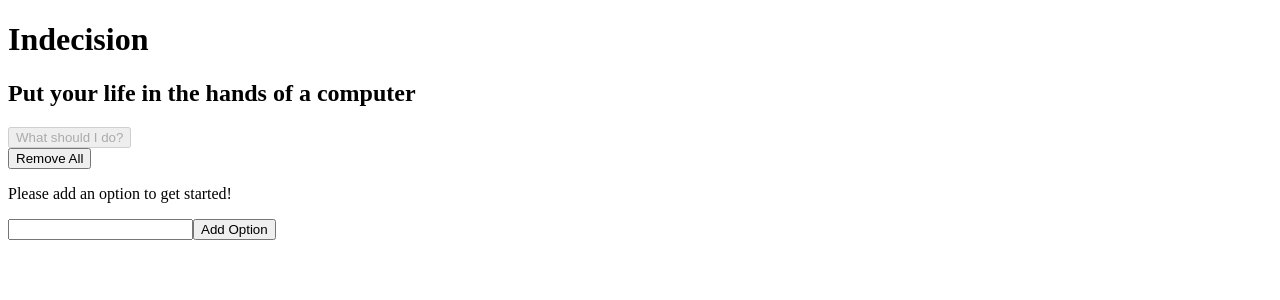
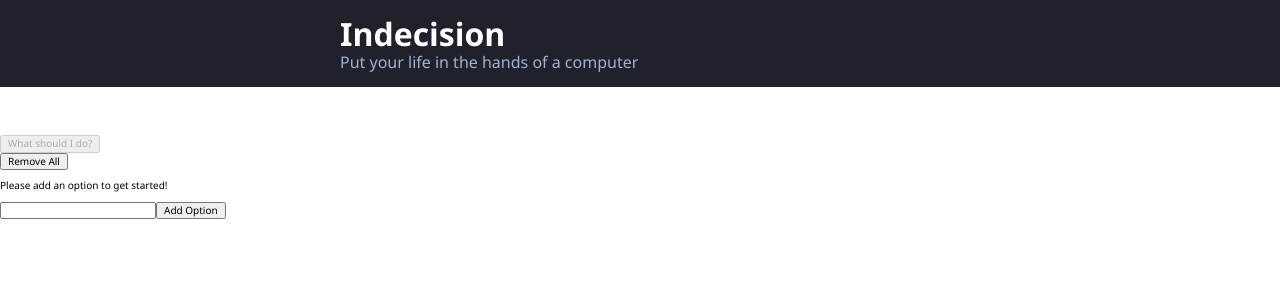
Before and after one commit to nichandy/static-s3-web-app, a React app: page / in a window 1280 px wide. Shown: the top 300 px of the page. Built offline with nearby package versions, Linux system fonts and the light colour scheme.

Commit message:
Support for sass building with webpack

```diff
--- a/src/App.js
+++ b/src/App.js
@@ -1,5 +1,6 @@
 import React from 'react';
 import ReactDOM from 'react-dom';
 import IndecisionApp from './components/IndecisionApp';
-
+import 'normalize.css/normalize.css';
+import './styles/styles.scss';
 ReactDOM.render(<IndecisionApp />, document.getElementById('app'));
--- a/src/components/Header.js
+++ b/src/components/Header.js
@@ -1,9 +1,11 @@
 import React from 'react';
 
 const Header = (props) => (
-  <div>
-    <h1>{props.title}</h1>
-    {props.subtitle && <h2>{props.subtitle}</h2>}
+  <div className="header">
+    <div className="container">
+      <h1 className="header__title">{props.title}</h1>
+      {props.subtitle && <h2 className="header__subtitle">{props.subtitle}</h2>}
+    </div>
   </div>
 );
 
--- /dev/null
+++ b/src/styles/base/_base.scss
@@ -0,0 +1,6 @@
+html {
+  font-size: 62.5%; // Puts rem in base 10 so 2.2rem = 22px
+}
+body {
+  font-family: 'Segoe UI', Tahoma, Geneva, Verdana, sans-serif;
+}
--- /dev/null
+++ b/src/styles/base/_settings.scss
@@ -0,0 +1,6 @@
+// Colors
+$galaxy-black: #20222b;
+$galaxy-purple-light: #a5afd7;
+$md-size: 1.6rem;
+$lg-size: 3.2rem;
+$xl-size: 4.8rem;
--- /dev/null
+++ b/src/styles/components/_container.scss
@@ -0,0 +1,5 @@
+.container {
+  max-width: 60rem;
+  margin: 0 auto;
+  padding: 0 $md-size;
+}
--- /dev/null
+++ b/src/styles/components/_header.scss
@@ -0,0 +1,19 @@
+.header {
+  background: $galaxy-black;
+  color: white;
+  margin-bottom: 4.8rem;
+  padding: $md-size 0;
+}
+
+// BEM block element modifier
+.header__title {
+  font-size: 3.2rem;
+  margin: 0;
+}
+
+.header__subtitle {
+  color: $galaxy-purple-light;
+  font-size: $md-size;
+  font-weight: 500;
+  margin: 0;
+}
--- /dev/null
+++ b/src/styles/styles.scss
@@ -0,0 +1,4 @@
+@import './base/settings';
+@import './base/base';
+@import './components/container';
+@import './components/header';
--- a/webpack.config.js
+++ b/webpack.config.js
@@ -24,6 +24,10 @@ module.exports = {
           ],
         },
       },
+      {
+        test: /\.s?css$/,
+        use: ['style-loader', 'css-loader', 'sass-loader'],
+      },
     ],
   },
   devtool: 'eval-cheap-module-source-map',
```
Also changed, not shown: package.json (+8 -1 lines), 1 other file (tests, documents, lock files or other folders).
